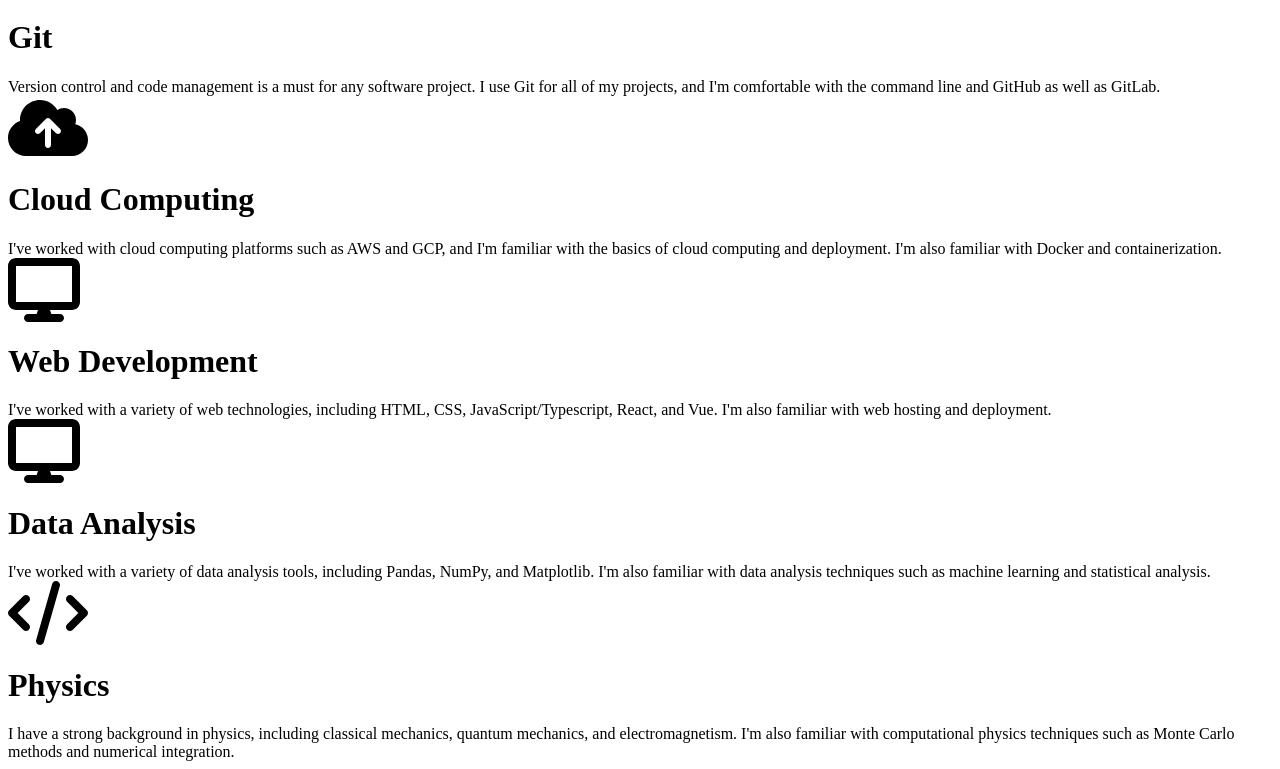
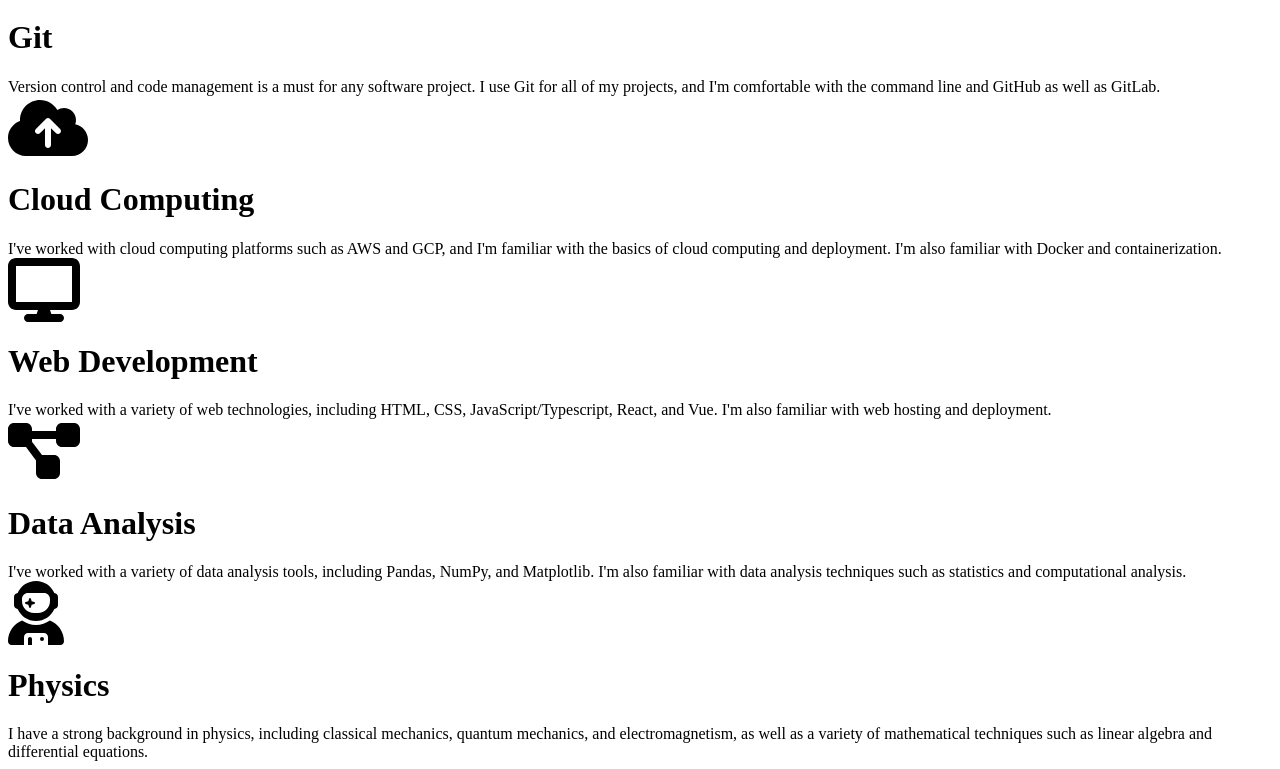
Before and after one commit to glass-ships/homepage, a Next.js app: page /Skills in a window 1280 px wide. Shown: the part 416-1185 px from the top of the page. Built offline with nearby package versions, Linux system fonts and the light colour scheme.

Commit message:
update skills

```diff
--- a/src/pages/Skills.tsx
+++ b/src/pages/Skills.tsx
@@ -1,6 +1,6 @@
 import React from "react";
 import { FontAwesomeIcon as Icon } from "@fortawesome/react-fontawesome";
-import { faCode, faCodeBranch, faDisplay, faCloudArrowUp as faCloud, faTerminal, faDiagramProject } from '@fortawesome/free-solid-svg-icons';
+import { faCode, faCodeBranch, faDisplay, faCloudArrowUp as faCloud, faTerminal, faDiagramProject, faUserAstronaut } from '@fortawesome/free-solid-svg-icons';
 // import {  } from '@fortawesome/free-regular-svg-icons';
 import { faGithub, faPython, faReact } from '@fortawesome/free-brands-svg-icons';
 
@@ -61,13 +61,13 @@ export default function Skills() {
                 },
                 {
                     title: "Data Analysis",
-                    description: "I've worked with a variety of data analysis tools, including Pandas, NumPy, and Matplotlib. I'm also familiar with data analysis techniques such as machine learning and statistical analysis.",
-                    icon: faDisplay
+                    description: "I've worked with a variety of data analysis tools, including Pandas, NumPy, and Matplotlib. I'm also familiar with data analysis techniques such as statistics and computational analysis.",
+                    icon: faDiagramProject
                 },
                 {
                     title: "Physics",
-                    description: "I have a strong background in physics, including classical mechanics, quantum mechanics, and electromagnetism. I'm also familiar with computational physics techniques such as Monte Carlo methods and numerical integration.",
-                    icon: faCode
+                    description: "I have a strong background in physics, including classical mechanics, quantum mechanics, and electromagnetism, as well as a variety of mathematical techniques such as linear algebra and differential equations.",
+                    icon: faUserAstronaut
                 }
             ].map((skill, index) => (
                 // Skill Card
```
